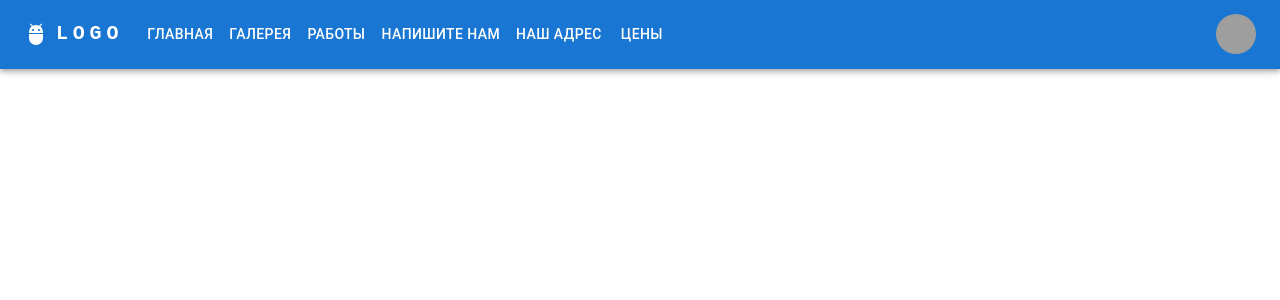
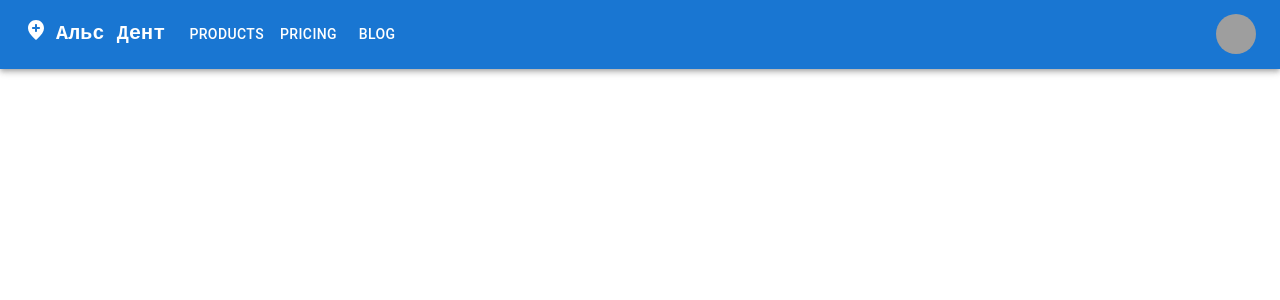
Before and after one commit to mars444/Lili_Archive, a React (Create React App) app: page / in a window 1280 px wide. Shown: the top 300 px of the page. Built offline with nearby package versions, Linux system fonts and the light colour scheme; grey boxes are pictures that could not be loaded.

Commit message:
decompose logo

```diff
--- a/src/components/Header/Header.js
+++ b/src/components/Header/Header.js
@@ -12,9 +12,10 @@ import Button from '@mui/material/Button';
 import Tooltip from '@mui/material/Tooltip';
 import MenuItem from '@mui/material/MenuItem';
 import AdbIcon from '@mui/icons-material/Adb';
+import MyLogo from "../Logo/MyLogo";
 
-const pages = ['Главная', 'Галерея', 'Работы', 'Напишите нам', 'Наш адрес', 'Цены'];
-const settings = ['Мой профиль', 'Выйти'];
+const pages = ['Products', 'Pricing', 'Blog'];
+const settings = ['Profile', 'Account', 'Dashboard', 'Logout'];
 
 const Header = () => {
     const [anchorElNav, setAnchorElNav] = React.useState(null);
@@ -37,27 +38,9 @@ const Header = () => {
 
     return (
         <AppBar position="static">
-            <Container maxWidth="1000">
+            <Container maxWidth="xl">
                 <Toolbar disableGutters>
-                    <AdbIcon sx={{ display: { xs: 'none', md: 'flex' }, mr: 1 }} />
-                    <Typography
-                        variant="h6"
-                        noWrap
-                        component="a"
-                        href="/"
-                        sx={{
-                            mr: 2,
-                            display: { xs: 'none', md: 'flex' },
-                            fontFamily: 'monospace',
-                            fontWeight: 700,
-                            letterSpacing: '.3rem',
-                            color: 'inherit',
-                            textDecoration: 'none',
-                        }}
-                    >
-                        LOGO
-                    </Typography>
-
+                    <MyLogo/>
                     <Box sx={{ flexGrow: 1, display: { xs: 'flex', md: 'none' } }}>
                         <IconButton
                             size="large"
--- /dev/null
+++ b/src/components/Logo/MyLogo.js
@@ -0,0 +1,29 @@
+import React from 'react';
+import AddLocationRoundedIcon from "@mui/icons-material/AddLocationRounded";
+import Typography from "@mui/material/Typography";
+
+const MyLogo = () => {
+    return (
+        <div style={{display: 'flex'}}>
+            <AddLocationRoundedIcon  sx={{ display: { xs: 'none', md: 'flex' }, mr: 1 }} />
+            <Typography
+                variant="h6"
+                noWrap
+                component="a"
+                href="/"
+                sx={{
+                    mr: 2,
+                    display: { xs: 'none', md: 'flex' },
+                    fontFamily: 'monospace',
+                    fontWeight: 700,
+                    color: 'inherit',
+                    textDecoration: 'none',
+                }}
+            >
+                Альс Дент
+            </Typography>
+        </div>
+    );
+};
+
+export default MyLogo;
```
Also changed, not shown: src/components/Menu/Menu.js (deleted, +0 -15 lines), src/components/Menu/MyMenu.js (added, +11 -0 lines), src/components/Logo/MyLogo.scss (added), src/components/Menu/MyMenu.scss (added).
